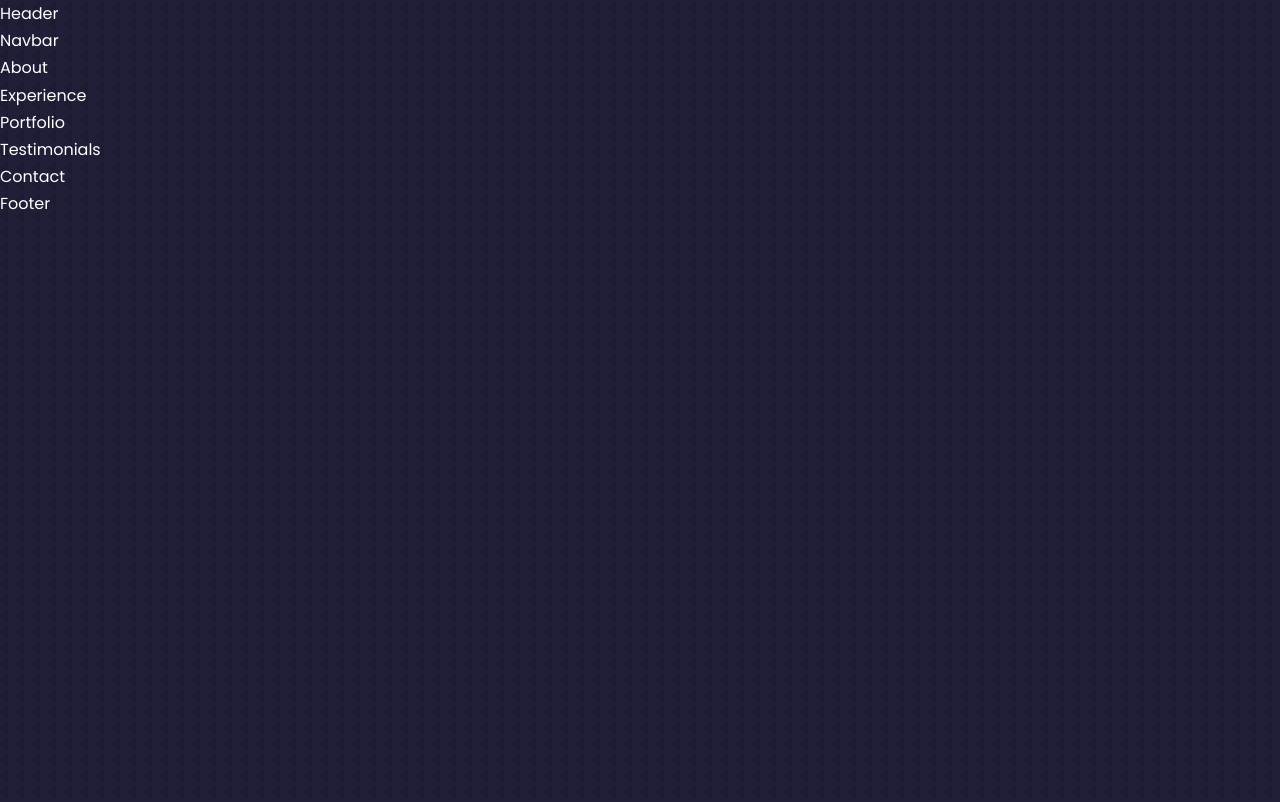
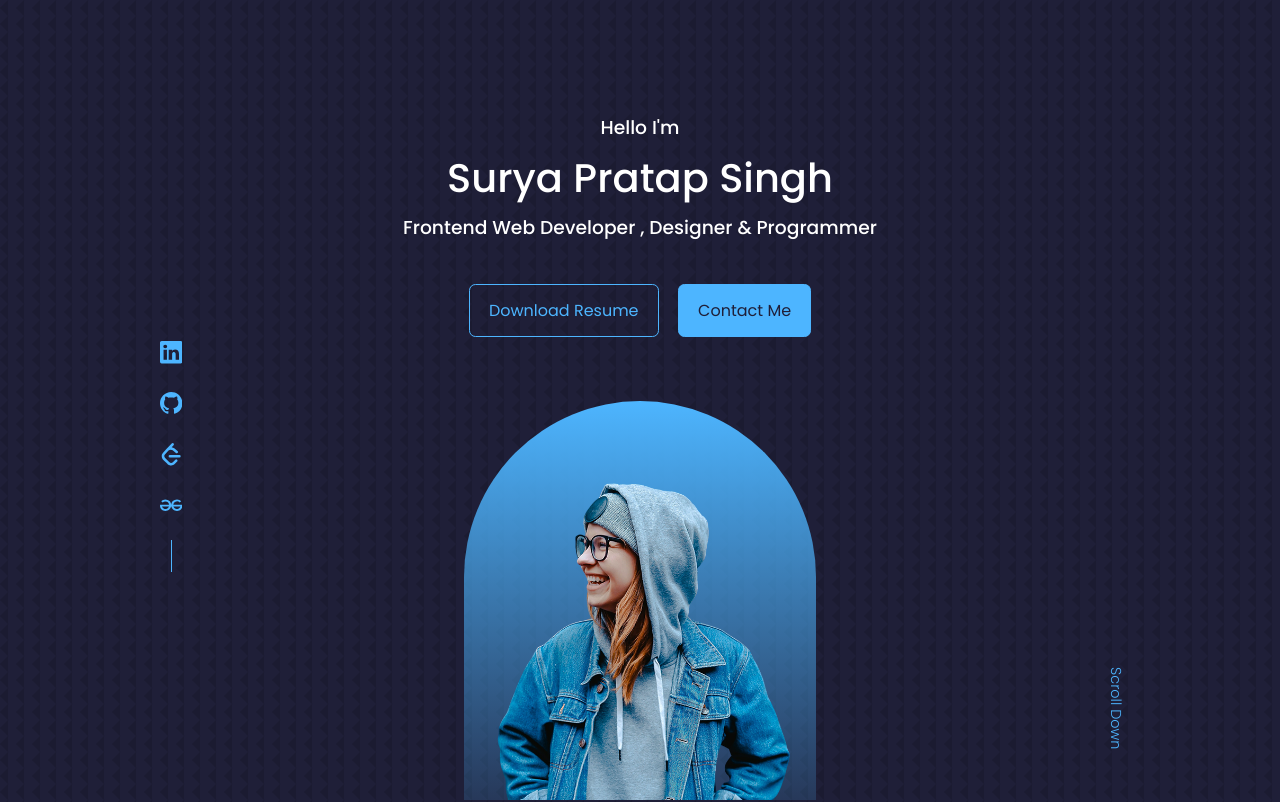
Before and after one commit to surya123-ctrl/Portfolio_surya, a React (Create React App) app: page / in a window 1280 px wide. Shown: the top 802 px of the page. Built offline with nearby package versions, Linux system fonts and the light colour scheme; a web font is replaced by a local one.

Commit message:
Completed header section

```diff
--- a/package.json
+++ b/package.json
@@ -8,6 +8,7 @@
     "@testing-library/user-event": "^13.5.0",
     "react": "^18.2.0",
     "react-dom": "^18.2.0",
+    "react-icons": "^4.7.1",
     "react-scripts": "5.0.1",
     "web-vitals": "^2.1.4"
   },
--- /dev/null
+++ b/src/components/CTA.jsx
@@ -0,0 +1,16 @@
+import React from "react";
+import Resume from "../assets/cv.pdf";
+function CTA() {
+  return (
+    <div className="cta">
+      <a href={Resume} download className="btn">
+        Download Resume
+      </a>
+      <a href="#contact" className="btn btn-primary">
+        Contact Me
+      </a>
+    </div>
+  );
+}
+
+export default CTA;
--- a/src/components/Header.css
+++ b/src/components/Header.css
@@ -0,0 +1,81 @@
+header {
+  height: 100vh;
+  padding-top: 7rem;
+  overflow: hidden;
+}
+.header__container {
+  text-align: center;
+  height: 100%;
+  position: relative;
+}
+.cta {
+  margin-top: 2.5rem;
+  display: flex;
+  gap: 1.2rem;
+  justify-content: center;
+}
+.header__socials {
+  display: flex;
+  flex-direction: column;
+  align-items: center;
+  gap: 0.8rem;
+  position: absolute;
+  left: 0;
+  bottom: rem;
+  font-size: 1.4rem;
+}
+.header__socials::after {
+  content: "";
+  width: 1px;
+  height: 2rem;
+  background: var(--color-primary);
+}
+
+.myImage {
+  background: linear-gradient(var(--color-primary), transparent);
+  width: 22rem;
+  height: 30rem;
+  position: absolute;
+  left: calc(50% - 11rem);
+  margin-top: 4rem;
+  border-radius: 12rem 12rem 0 0;
+  -webkit-border-radius: 12rem 12rem 0 0;
+  -moz-border-radius: 12rem 12rem 0 0;
+  -ms-border-radius: 12rem 12rem 0 0;
+  -o-border-radius: 12rem 12rem 0 0;
+  overflow: hidden;
+  padding: 5rem 1.5rem 1.5rem 1.5rem;
+}
+.scroll__down {
+  position: absolute;
+  right: -2.3rem;
+  bottom: 5rem;
+  transform: rotate(90deg);
+  -webkit-transform: rotate(90deg);
+  -moz-transform: rotate(90deg);
+  -ms-transform: rotate(90deg);
+  -o-transform: rotate(90deg);
+  font-weight: 200;
+  font-size: 0.9rem;
+}
+@media screen and (max-width: 1024px) {
+  /* header {
+    height: 68vh;
+  } */
+}
+@media screen and (max-width: 600px) {
+  header {
+    height: 100vh;
+  }
+  .header__socials,
+  .scroll__down {
+    display: none;
+  }
+
+  h3 {
+    font-size: 1rem;
+  }
+  h1 {
+    font-size: 1.8rem;
+  }
+}
--- a/src/components/Header.jsx
+++ b/src/components/Header.jsx
@@ -1,7 +1,26 @@
 import React from "react";
-
+import CTA from "./CTA";
+import myImage from "../assets/me.png";
+import HeaderSocialMedia from "./HeaderSocialMedia";
+import "./Header.css";
 function Header() {
-  return <div>Header</div>;
+  return (
+    <header>
+      <div className="container header__container">
+        <h3>Hello I'm</h3>
+        <h1>Surya Pratap Singh</h1>
+        <h3>Frontend Web Developer , Designer & Programmer</h3>
+        <CTA />
+        <HeaderSocialMedia />
+        <div className="myImage">
+          <img src={myImage} alt="myImage" />
+        </div>
+        <a href="#contact" className="scroll__down">
+          Scroll Down
+        </a>
+      </div>
+    </header>
+  );
 }
 
 export default Header;
--- /dev/null
+++ b/src/components/HeaderSocialMedia.jsx
@@ -0,0 +1,41 @@
+import React from "react";
+import { BsLinkedin } from "react-icons/bs";
+import { BsGithub } from "react-icons/bs";
+import { SiLeetcode } from "react-icons/si";
+import { SiGeeksforgeeks } from "react-icons/si";
+function HeaderSocialMedia() {
+  return (
+    <div className="header__socials">
+      <a
+        href="https://www.linkedin.com/in/surya-pratap-singh-5378ba1b7/"
+        target="_blank"
+        rel="noreferrer"
+      >
+        <BsLinkedin />
+      </a>
+      <a
+        href="https://github.com/surya123-ctrl"
+        target="_blank"
+        rel="noreferrer"
+      >
+        <BsGithub />
+      </a>
+      <a
+        href="https://leetcode.com/Suryapratapsingh123/"
+        target="_blank"
+        rel="noreferrer"
+      >
+        <SiLeetcode />
+      </a>
+      <a
+        href="https://practice.geeksforgeeks.org/home/"
+        target="_blank"
+        rel="noreferrer"
+      >
+        <SiGeeksforgeeks />
+      </a>
+    </div>
+  );
+}
+
+export default HeaderSocialMedia;
--- a/src/index.css
+++ b/src/index.css
@@ -90,12 +90,12 @@ a:hover {
   -o-transition: var(--transition);
 }
 .btn:hover {
-  background-color: var(--color-white);
+  background: var(--color-white);
   color: var(--color-bg);
   border-color: transparent;
 }
 .btn-primary {
-  background-color: var(--color-primary);
+  background: var(--color-primary);
   color: var(--color-bg);
 }
 img {
```
Also changed, not shown: src/assets/sssss.png (added), 1 other file (tests, documents, lock files or other folders).
